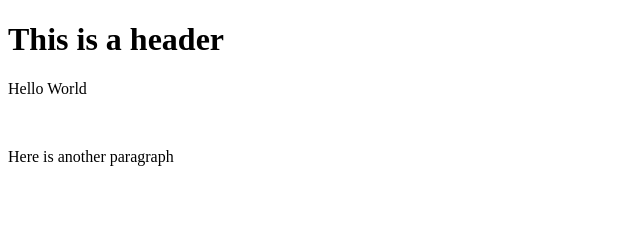
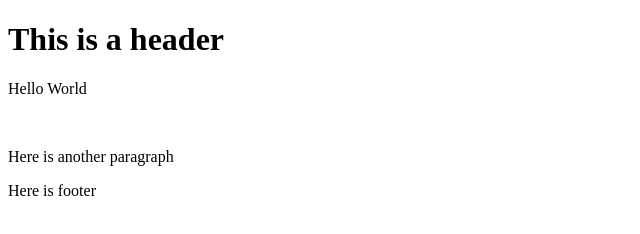
Before and after one commit to henryoyedeji/git-test, a website: page index.html in a window 1280 px wide. Shown: the whole page, without its empty margins (0-640 px from the left). Drawn offline with Linux system fonts and the light colour scheme.

Commit message:
fourth commit

```diff
--- a/index.html
+++ b/index.html
@@ -8,6 +8,10 @@
     <p>Hello World</p></br>
     <P>Here is another paragraph</P>
 
+    <footer>
+        <p>Here is footer</p>
+    </footer>
+
 
 </body>
 </html>
```
Also changed, not shown: package.json (added, +24 -0 lines), 2 other files.
